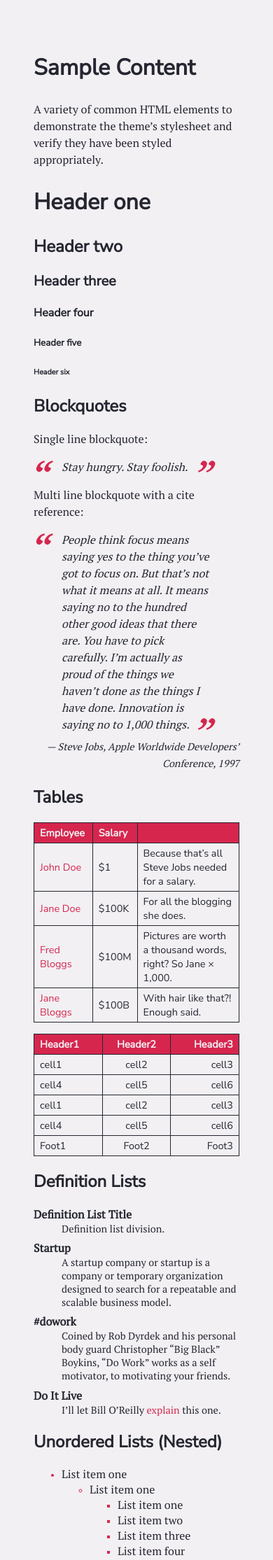
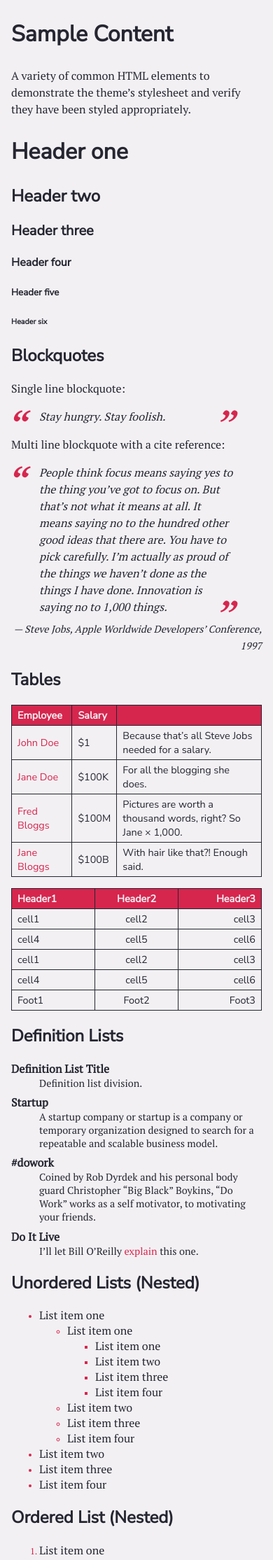
Before and after one commit to ariasemis/ariasemis.github.io, a Jekyll site: the page built from index.html, in a window 390 px wide. Shown: the top 2229 px of the page at 70% size. Built offline with Jekyll 4.4.1, drawn with Linux system fonts in a browser that asks for light colours; the list of posts is cut into pages by our own code.

Commit message:
responsive layout

```diff
--- a/_sass/partials/_layout.scss
+++ b/_sass/partials/_layout.scss
@@ -47,5 +47,16 @@ body {
     }
 }
 
-// TODO: responsive reduce main padding
-// TODO: responsive remove sticky if little height
+// reduce padding on small screen
+@media only screen and (max-width: 30rem) {
+    .main {
+        padding: 0 1rem;
+    }
+}
+
+// remove sticky if not enough height
+@media only screen and (max-height: 22.5rem) {
+    .side {
+        position: relative;
+    }
+}
```
